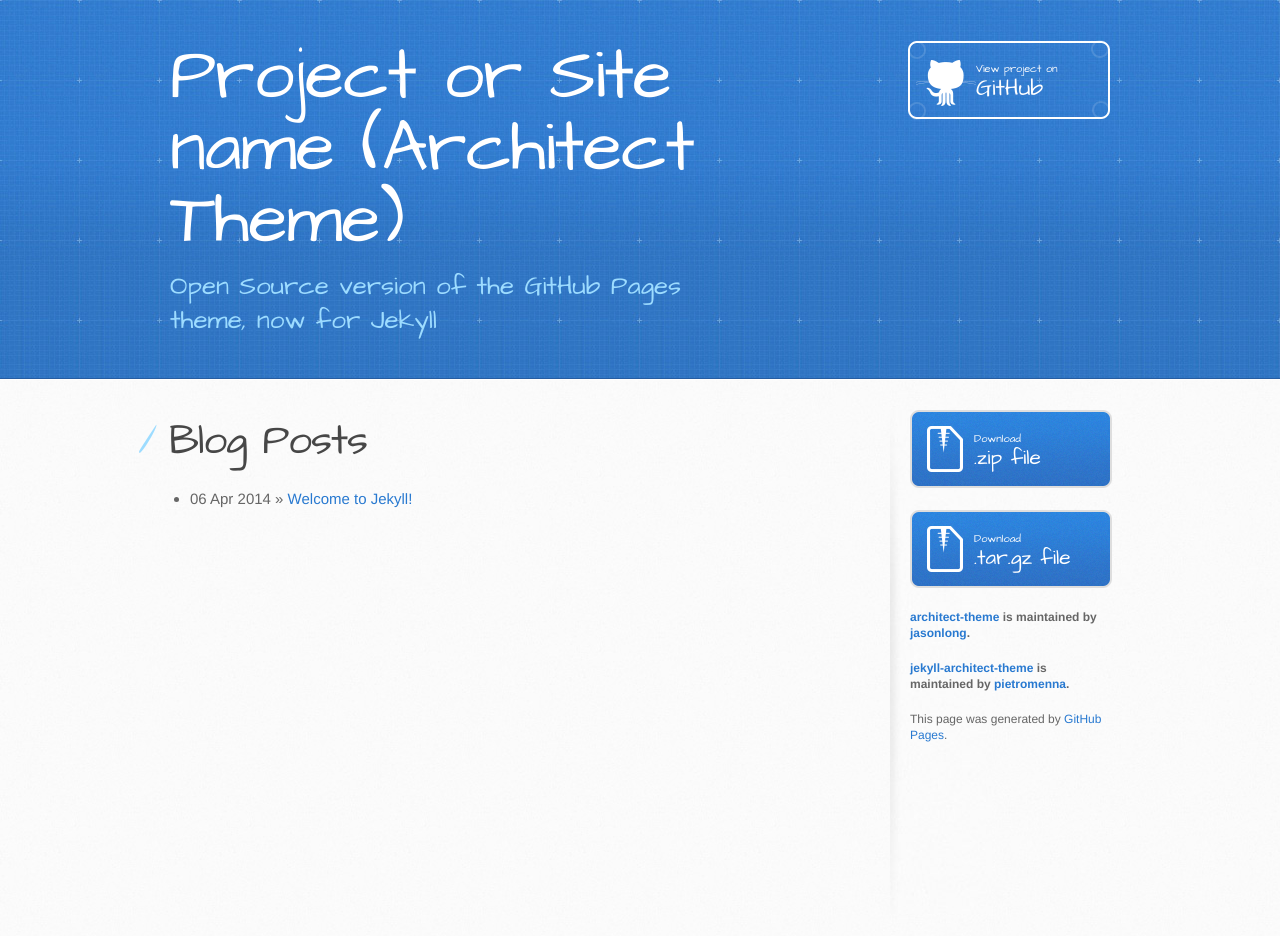
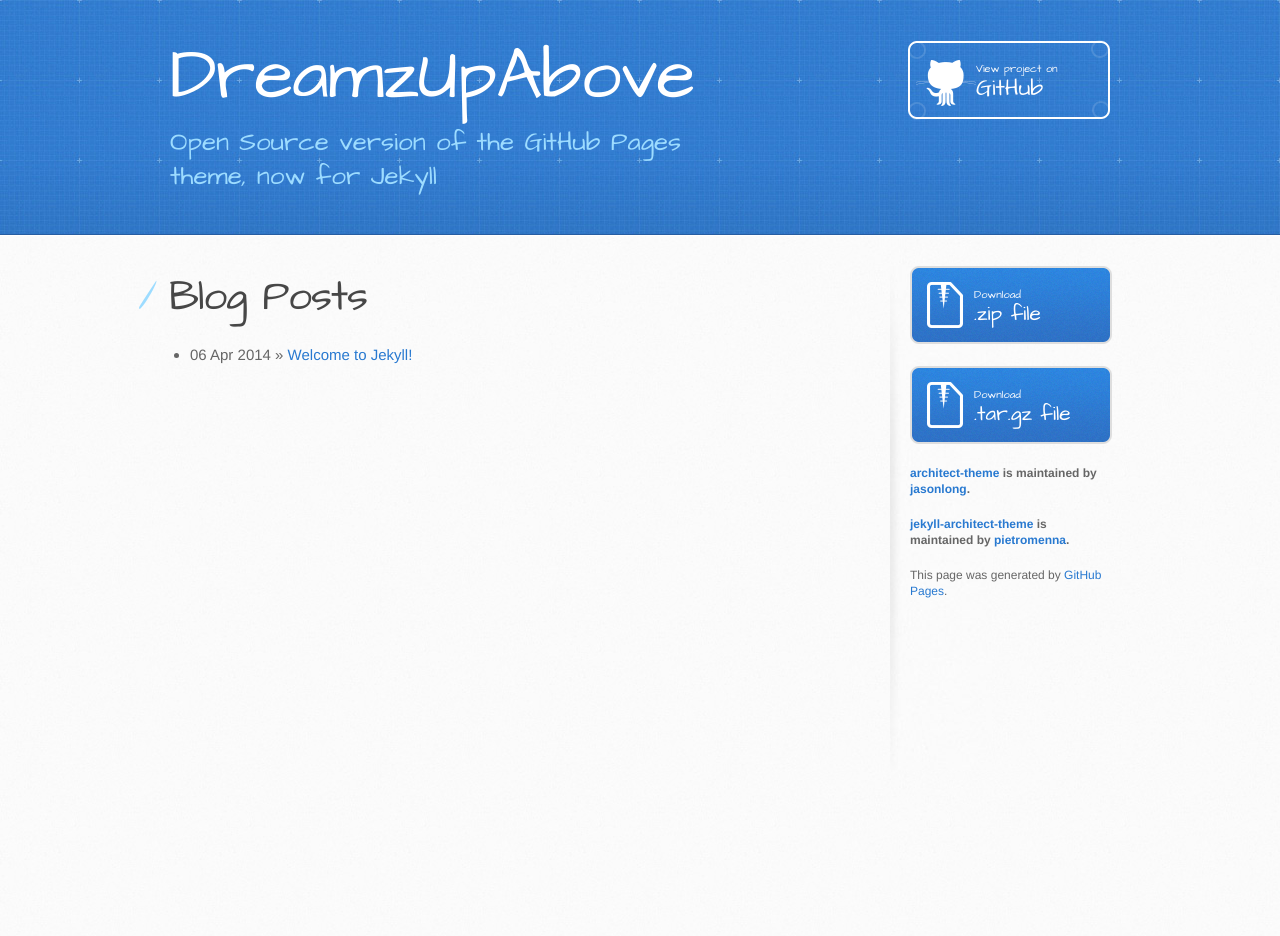
Before and after one commit to DreamzUpAbove/DreamzUpAbove.github.io, a Jekyll site: the page built from index.html, in a window 1280 px wide. Built offline with Jekyll 4.4.1, drawn with Linux system fonts in a browser that asks for light colours; after the commit the page ends 900 px from its top, so only the background shows below that.

Commit message:
update the info

```diff
--- a/_config.yml
+++ b/_config.yml
@@ -1,6 +1,6 @@
 # Setup
-name:         Project or Site name (Architect Theme)
-tagline:      A responsive theme for your project on GitHub Pages
+name:         DreamzUpAbove
+tagline:      A quick journey from the beginning to the end of Universe !
 baseurl:      ""
 locale:       "en"
 
```
